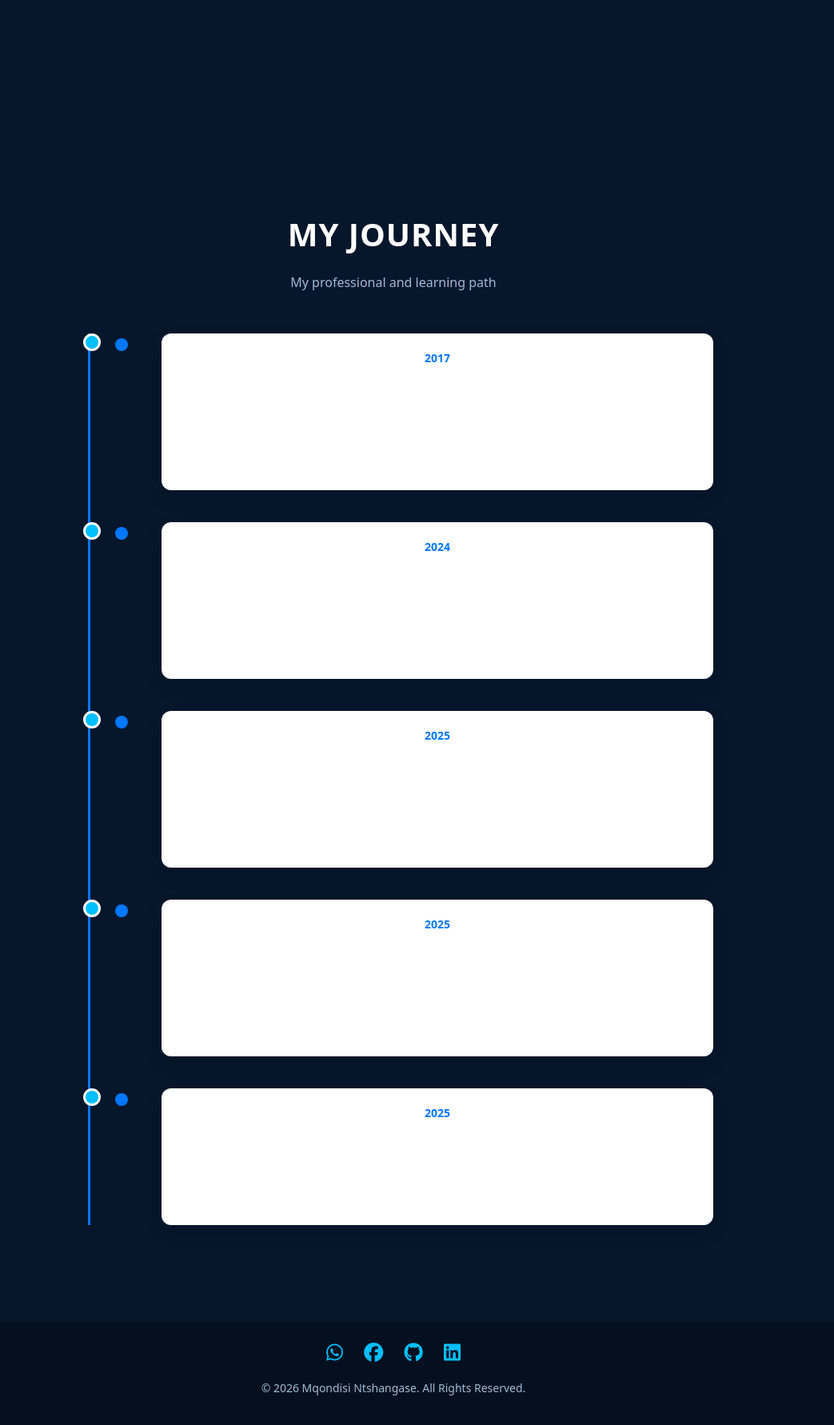
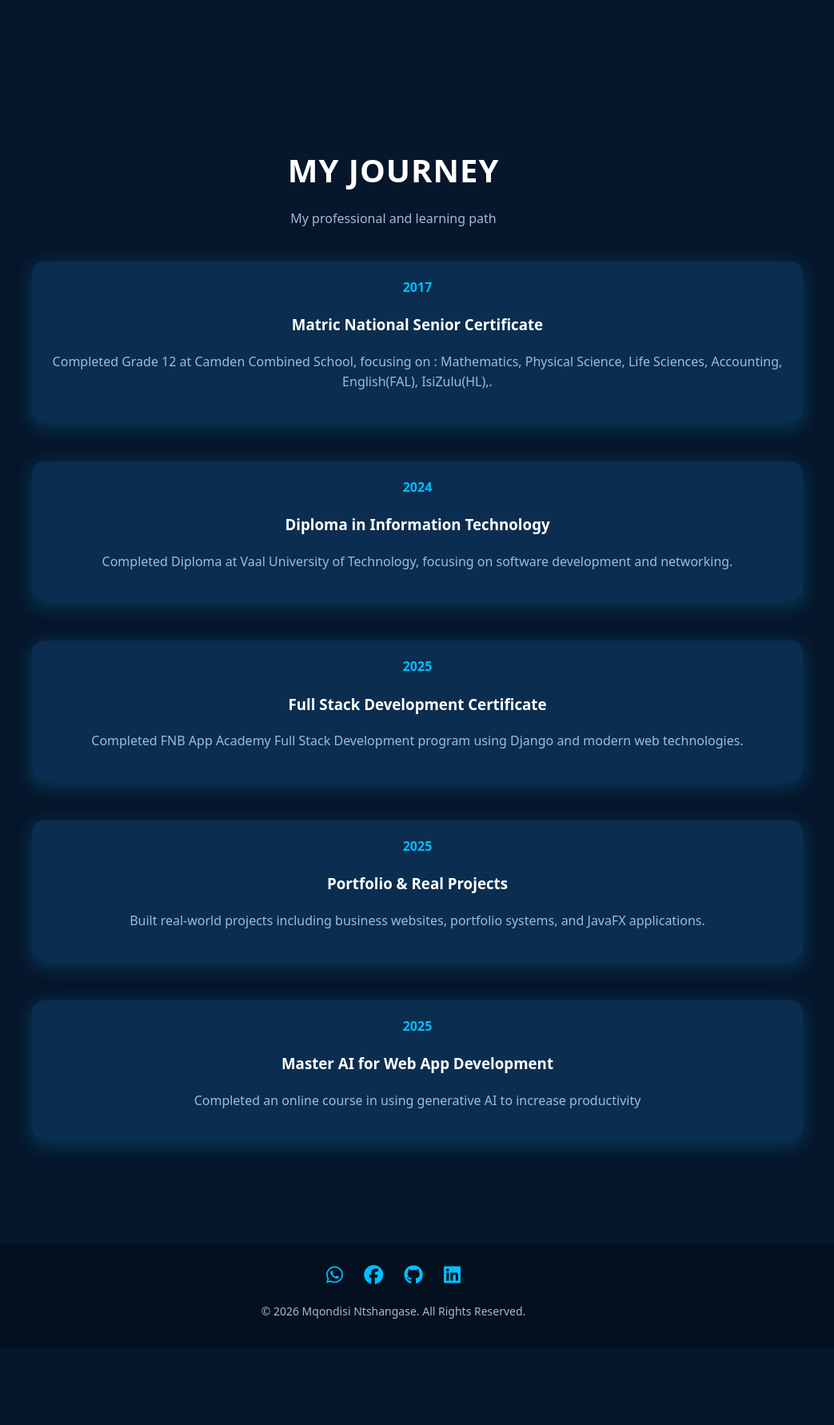
Before and after one commit to SniperHQ/portfolio-website, a Django app: page /about/ in a window 1280 px wide. Shown: the part 988-2770 px from the top of the page at 80% size, without its empty margins (148-1191 px from the left). After the commit the page ends 2637 px from the top, so only its background shows below. Run offline with Django 5.2, Linux system fonts and the light colour scheme; data comes from the database, SQL or seed files in the repository.

Commit message:
About fix

```diff
--- a/core/static/css/style.css
+++ b/core/static/css/style.css
@@ -386,70 +386,39 @@ a {
     text-align: center;
 }
 
-/* Timeline Section */
-.timeline-container {
-    position: relative;
-    padding-left: 30px;
-    margin-top: 50px;
-}
-
-.timeline-container::before {
-    content: '';
-    position: absolute;
-    left: 20px;
-    top: 0;
-    width: 4px;
-    height: 100%;
-    background: linear-gradient(to bottom, #00bfff, #009acd);
-    border-radius: 2px;
-}
-
-.timeline-item {
-    position: relative;
-    display: flex;
-    align-items: flex-start;
-    gap: 15px;
-    margin-bottom: 40px;
-    padding-left: 40px;
-}
-
-.timeline-item::before {
-    content: '';
-    position: absolute;
-    left: 12px;
-    top: 0;
-    width: 16px;
-    height: 16px;
-    background: #00bfff;
-    border-radius: 50%;
-    border: 3px solid #fff;
-}
-
-.timeline-icon {
-    width: 40px;
-    height: 40px;
-    object-fit: contain;
-    margin-right: 10px;
-}
+/* ================= JOURNEY / TIMELINE FIX ================= */
 
 .timeline-content {
-    background: #0b2d4f;
-    padding: 15px 20px;
-    border-radius: 10px;
-    box-shadow: 0 4px 20px rgba(0,191,255,0.2);
+    background: var(--bg-dark-alt); /* dark blue theme */
+    padding: 20px 25px;
+    border-radius: 15px;
+    box-shadow: 0 6px 25px rgba(0,191,255,0.25);
+    flex: 1;
     transition: transform 0.3s ease, box-shadow 0.3s ease;
 }
 
 .timeline-content:hover {
-    transform: translateY(-3px);
-    box-shadow: 0 6px 25px rgba(0,191,255,0.3);
-}
-
+    transform: translateY(-4px);
+    box-shadow: 0 10px 35px rgba(0,191,255,0.4);
+}
+
+/* Text inside journey cards */
+.timeline-content h3,
+.timeline-title {
+    color: var(--text-light);
+}
+
+.timeline-content p {
+    color: var(--text-muted);
+    line-height: 1.6;
+}
+
+.timeline-year,
 .timeline-date {
-    font-weight: bold;
-    margin-bottom: 5px;
-    color: #00bfff;
-}
+    color: var(--primary);
+    font-weight: 700;
+}
+
 
 /* ===========================
    PROJECTS
--- a/core/templates/about.html
+++ b/core/templates/about.html
@@ -154,65 +154,39 @@
     height: 20px;
 }
 
-/* ================= JOURNEY ================= */
-.journey {
-    margin-top: 80px;
+/* ================= JOURNEY / TIMELINE FIX ================= */
+
+.timeline-content {
+    background: var(--bg-dark-alt); /* dark blue theme */
+    padding: 20px 25px;
+    border-radius: 15px;
+    box-shadow: 0 6px 25px rgba(0,191,255,0.25);
+    flex: 1;
+    transition: transform 0.3s ease, box-shadow 0.3s ease;
 }
 
-.timeline {
-    max-width: 800px;
-    margin: 50px auto 0;
-    position: relative;
+.timeline-content:hover {
+    transform: translateY(-4px);
+    box-shadow: 0 10px 35px rgba(0,191,255,0.4);
 }
 
-.timeline::before {
-    content: "";
-    position: absolute;
-    left: 18px;
-    top: 0;
-    bottom: 0;
-    width: 3px;
-    background: #0077ff;
+/* Text inside journey cards */
+.timeline-content h3,
+.timeline-title {
+    color: var(--text-light);
 }
 
-.timeline-item {
-    display: flex;
-    gap: 30px;
-    margin-bottom: 40px;
-    position: relative;
+.timeline-content p {
+    color: var(--text-muted);
+    line-height: 1.6;
 }
 
-.timeline-dot {
-    width: 40px;
-    display: flex;
-    justify-content: center;
+.timeline-year,
+.timeline-date {
+    color: var(--primary);
+    font-weight: 700;
 }
 
-.timeline-dot span,
-.timeline-dot img {
-    width: 16px;
-    height: 16px;
-    background: #0077ff;
-    border-radius: 50%;
-    margin-top: 6px;
-}
-
-.timeline-dot img {
-    object-fit: cover;
-}
-
-.timeline-content {
-    background: #fff;
-    padding: 18px 22px;
-    border-radius: 12px;
-    box-shadow: 0 10px 25px rgba(0,0,0,0.08);
-}
-
-.timeline-year {
-    font-size: 14px;
-    font-weight: bold;
-    color: #0077ff;
-}
 
 /* MOBILE */
 @media (max-width: 768px) {
```
